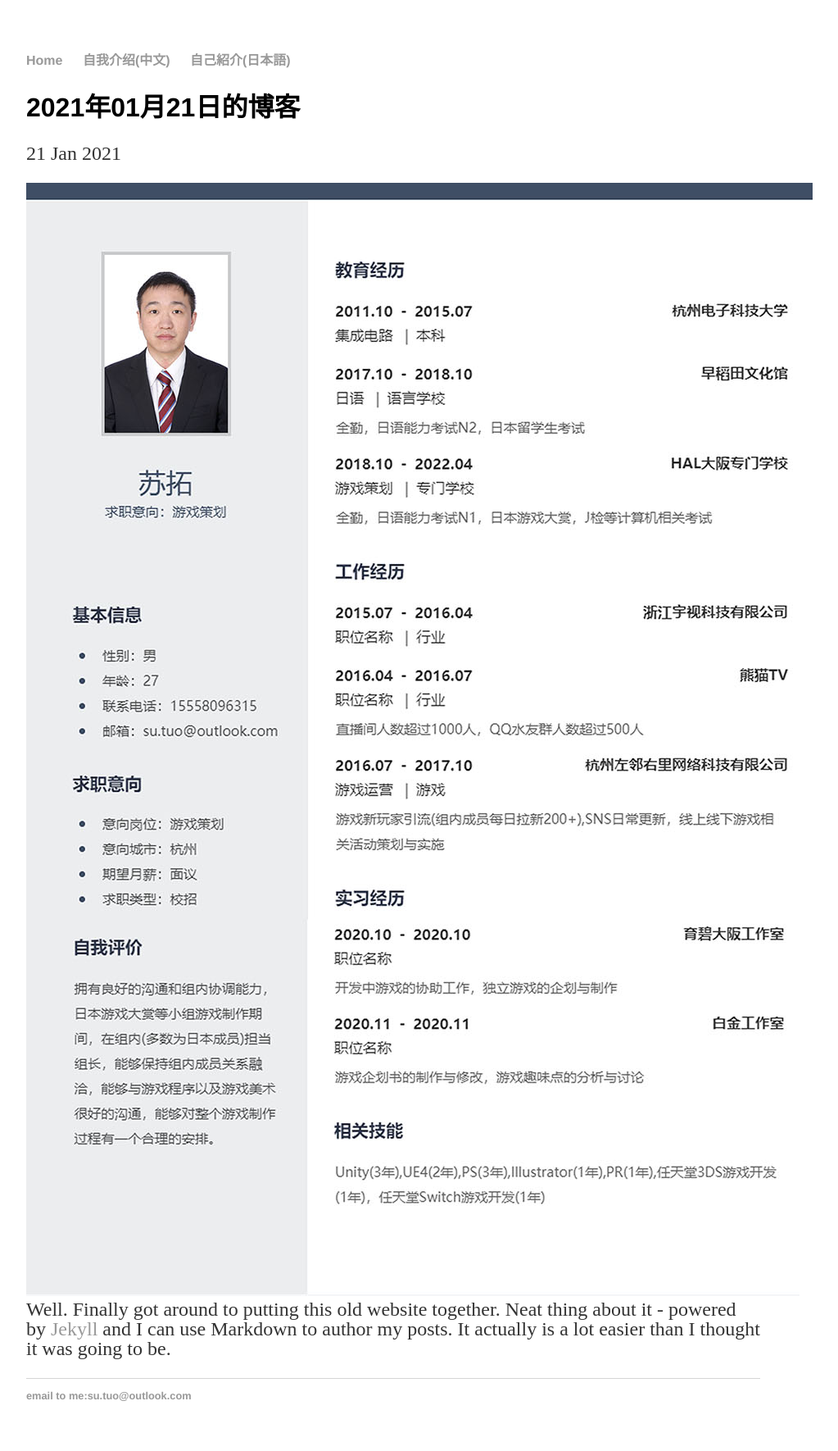
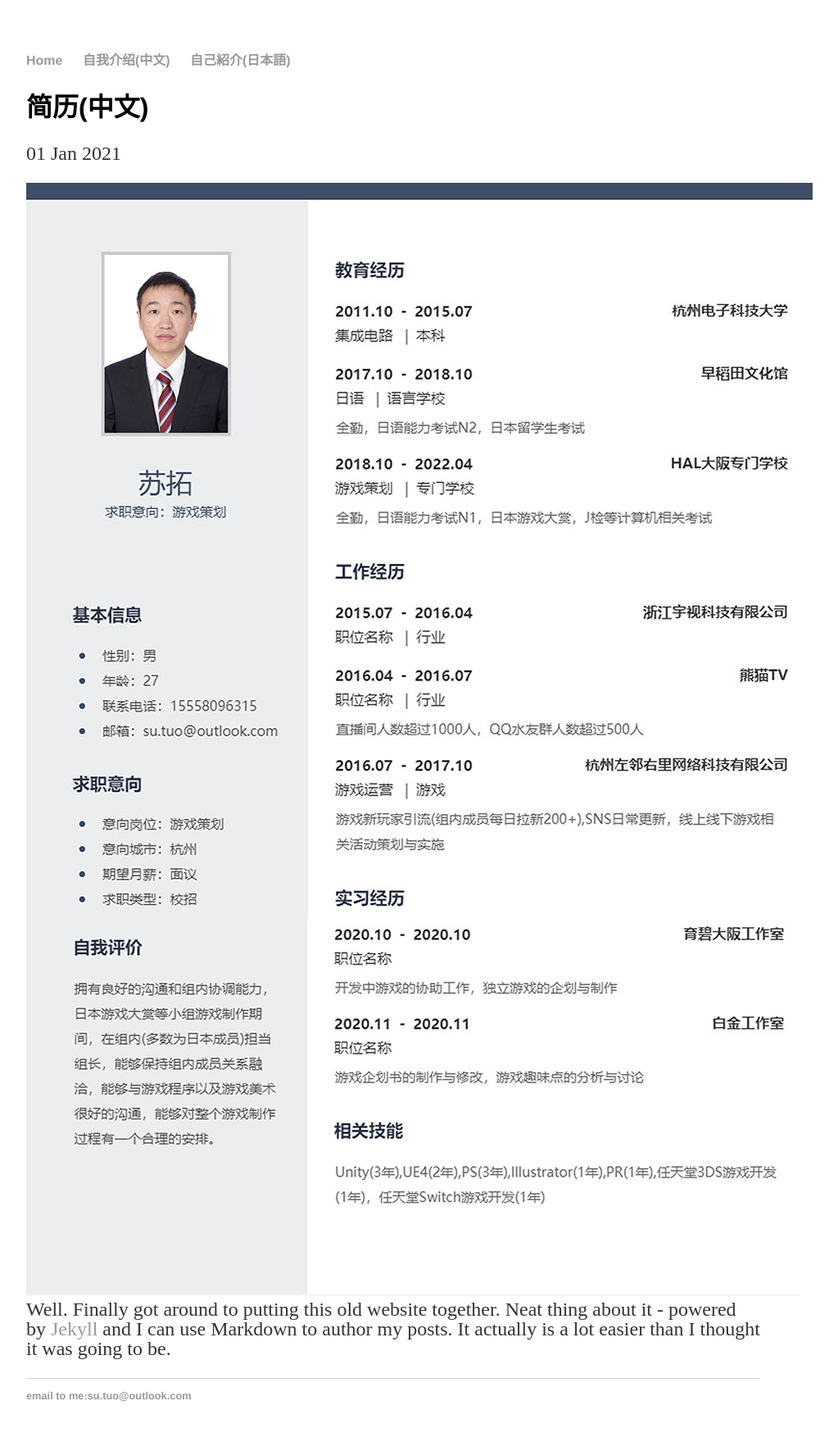
Before and after one commit to SotakuStudio/SotakuStudio.github.io, a Jekyll site: the page built from _posts/2021-01-21-gd-tuosu-site-launched.md, in a window 1280 px wide. Shown: the whole page at 82% size, without its empty margins (160-1183 px from the left). Built offline with Jekyll 4.4.1, drawn with Linux system fonts in a browser that asks for light colours.

Commit message:
Update 2021-01-21-gd-tuosu-site-launched.md

```diff
--- a/_posts/2021-01-21-gd-tuosu-site-launched.md
+++ b/_posts/2021-01-21-gd-tuosu-site-launched.md
@@ -1,7 +1,7 @@
 ---
 layout: post
-title: "2021年01月21日的博客"
-date: 2021-01-21
+title: "简历(中文)"
+date: 2021-01-01
 ---
 ![Image text](https://github.com/SotakuStudio/SotakuStudio.github.io/blob/main/_posts/image/chnimage/resume_sutuo_chn.jpg?raw=true)
 Well. Finally got around to putting this old website together. Neat thing about it - powered by [Jekyll](http://jekyllrb.com) and I can use Markdown to author my posts. It actually is a lot easier than I thought it was going to be.
```
